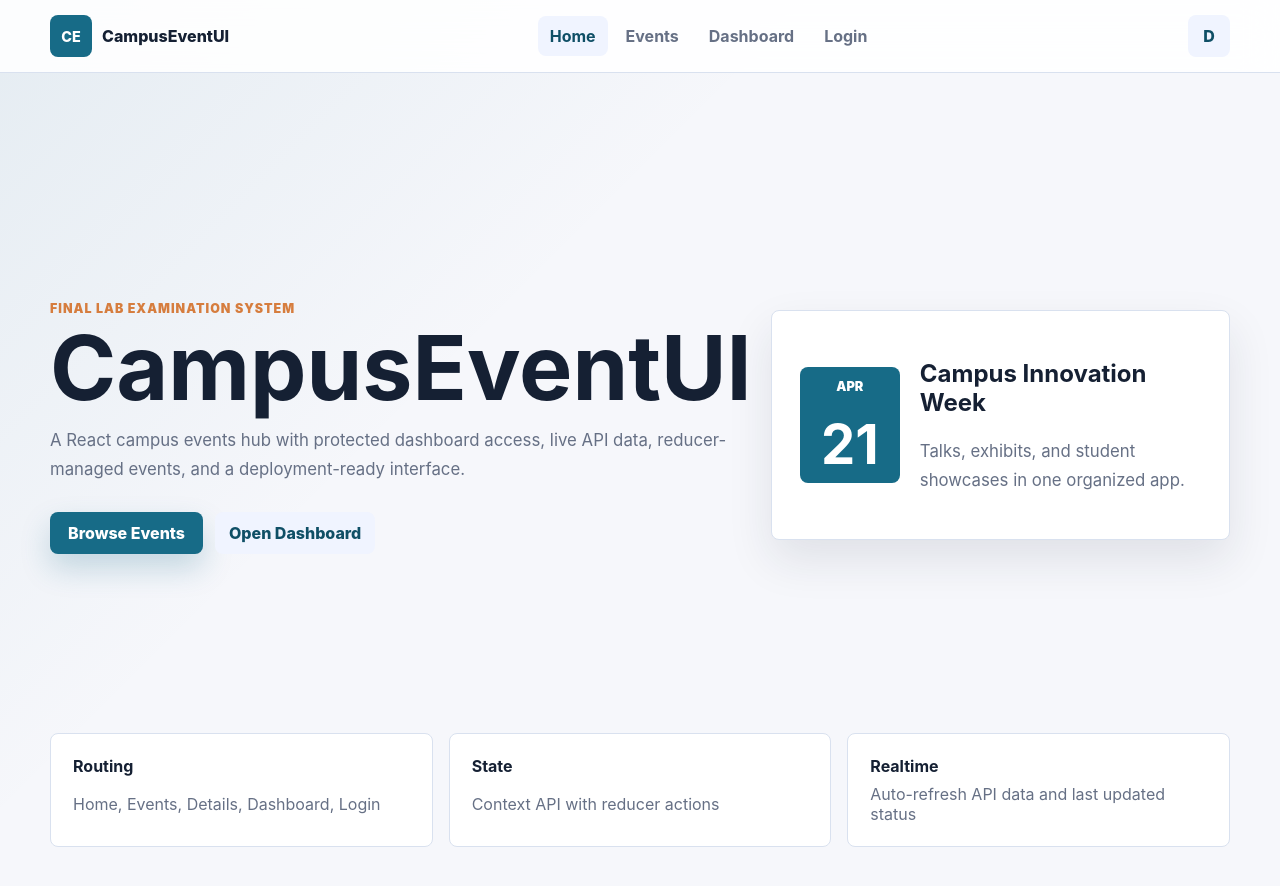
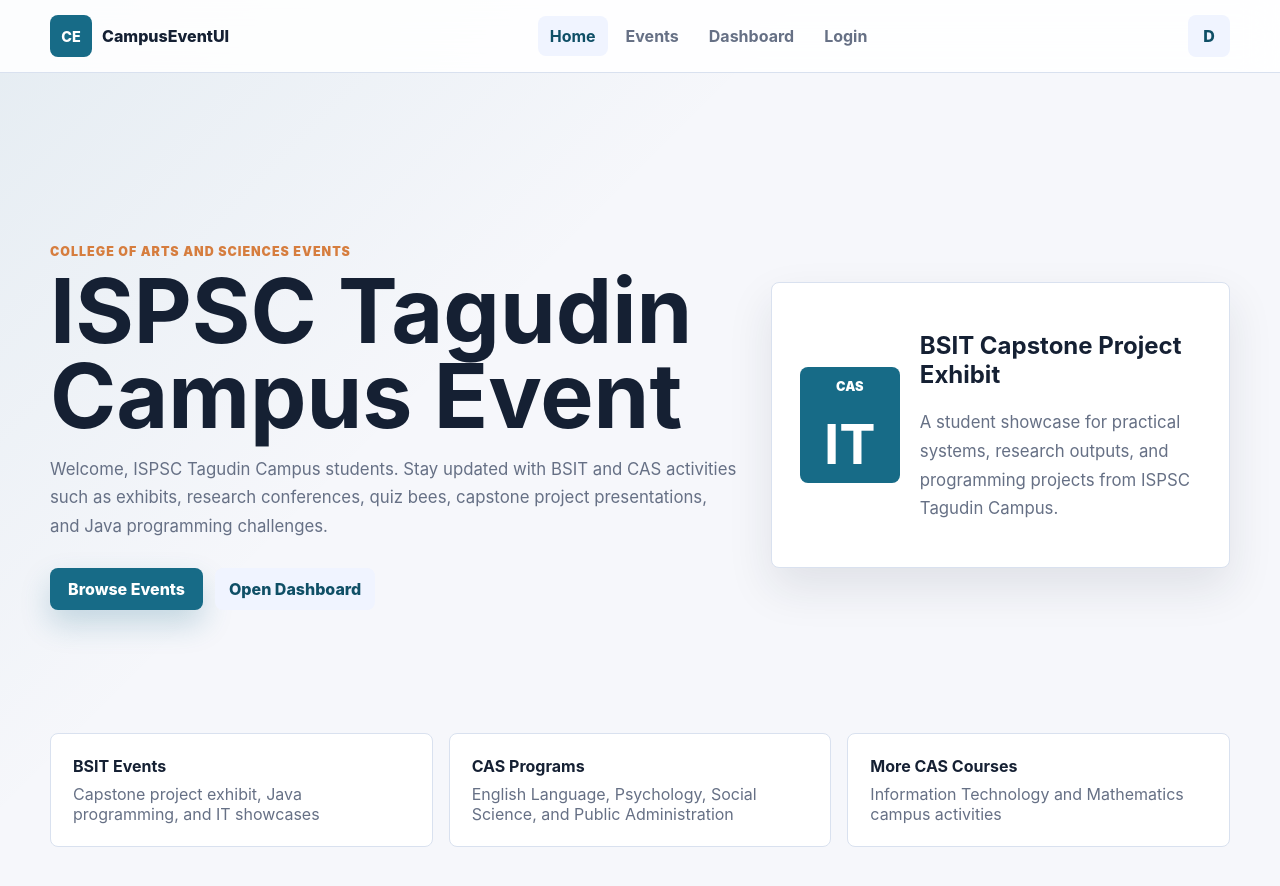
Before and after one commit to ella351/campuseventui, a React (Vite) app: page / in a window 1280 px wide. Shown: the top 886 px of the page. Built offline with nearby package versions, Linux system fonts and the light colour scheme.

Commit message:
Customize ISPSC Tagudin campus events

```diff
--- a/src/components/Navbar.jsx
+++ b/src/components/Navbar.jsx
@@ -16,7 +16,7 @@ export default function Navbar() {
           <NavLink to="/">Home</NavLink>
           <NavLink to="/events">Events</NavLink>
           <NavLink to="/dashboard">Dashboard</NavLink>
-          <NavLink to="/login">Login</NavLink>
+          {!isLoggedIn && <NavLink to="/login">Login</NavLink>}
         </div>
 
         <div className="nav-actions">
--- a/src/context/AppContext.jsx
+++ b/src/context/AppContext.jsx
@@ -13,25 +13,33 @@ const AppContext = createContext(null);
 const initialEvents = [
   {
     id: 'local-1',
-    title: 'Tech Bootcamp Orientation',
-    body: 'Welcome session for student developers, mentors, and project teams.',
-    category: 'Technology',
+    title: 'BSIT Capstone Project Exhibit',
+    body: 'Information Technology students present web systems, mobile apps, and research-based capstone solutions for the ISPSC Tagudin Campus community.',
+    category: 'BSIT',
     status: 'open',
     source: 'campus',
   },
   {
     id: 'local-2',
-    title: 'Arts Night Exhibit',
-    body: 'An evening gallery walk featuring student-made posters, photos, and digital art.',
-    category: 'Arts',
-    status: 'closed',
+    title: 'CAS Research Conference',
+    body: 'Students from English Language, Psychology, Social Science, Public Administration, IT, and Mathematics share research outputs and academic presentations.',
+    category: 'CAS',
+    status: 'open',
     source: 'campus',
   },
   {
     id: 'local-3',
-    title: 'Leadership Forum',
-    body: 'Panel discussion about student leadership, event planning, and campus service.',
-    category: 'Leadership',
+    title: 'Java Programming Challenge',
+    body: 'BSIT students compete in a timed programming contest focused on Java fundamentals, problem solving, and clean code.',
+    category: 'BSIT',
+    status: 'open',
+    source: 'campus',
+  },
+  {
+    id: 'local-4',
+    title: 'CAS Quiz Bee',
+    body: 'A friendly academic competition featuring general education, campus history, CAS programs, and current affairs.',
+    category: 'CAS',
     status: 'open',
     source: 'campus',
   },
@@ -83,6 +91,11 @@ export function AppProvider({ children }) {
   const [isLoggedIn, setIsLoggedIn] = useState(
     () => localStorage.getItem('campus-auth') === 'true',
   );
+  const [currentUser, setCurrentUser] = useState(
+    () =>
+      localStorage.getItem('campus-user') ||
+      (localStorage.getItem('campus-auth') === 'true' ? 'Ella Estrella' : ''),
+  );
   const [theme, setTheme] = useState(
     () => localStorage.getItem('campus-theme') || 'light',
   );
@@ -90,6 +103,14 @@ export function AppProvider({ children }) {
   useEffect(() => {
     localStorage.setItem('campus-auth', String(isLoggedIn));
   }, [isLoggedIn]);
+
+  useEffect(() => {
+    if (currentUser) {
+      localStorage.setItem('campus-user', currentUser);
+    } else {
+      localStorage.removeItem('campus-user');
+    }
+  }, [currentUser]);
 
   useEffect(() => {
     document.documentElement.dataset.theme = theme;
@@ -101,15 +122,30 @@ export function AppProvider({ children }) {
       events: state.events,
       dispatch,
       isLoggedIn,
-      login: () => setIsLoggedIn(true),
-      logout: () => setIsLoggedIn(false),
+      currentUser,
+      login: (username, password) => {
+        const isValidUser =
+          username.trim().toLowerCase() === 'ella estrella' &&
+          password === 'ella123456';
+
+        if (isValidUser) {
+          setCurrentUser('Ella Estrella');
+          setIsLoggedIn(true);
+        }
+
+        return isValidUser;
+      },
+      logout: () => {
+        setCurrentUser('');
+        setIsLoggedIn(false);
+      },
       theme,
       toggleTheme: () =>
         setTheme((currentTheme) =>
           currentTheme === 'dark' ? 'light' : 'dark',
         ),
     }),
-    [isLoggedIn, state.events, theme],
+    [currentUser, isLoggedIn, state.events, theme],
   );
 
   return <AppContext.Provider value={value}>{children}</AppContext.Provider>;
--- a/src/pages/Dashboard.jsx
+++ b/src/pages/Dashboard.jsx
@@ -2,7 +2,7 @@ import { Link } from 'react-router-dom';
 import { useApp } from '../context/AppContext.jsx';
 
 export default function Dashboard() {
-  const { events } = useApp();
+  const { events, currentUser } = useApp();
   const openEvents = events.filter((event) => event.status === 'open').length;
   const closedEvents = events.length - openEvents;
 
@@ -12,7 +12,8 @@ export default function Dashboard() {
         <span className="eyebrow">Protected Area</span>
         <h1>Dashboard</h1>
         <p>
-          Manage your locally added campus events and monitor event readiness.
+          Welcome, {currentUser}. Manage ISPSC Tagudin Campus events for CAS
+          programs and BSIT activities.
         </p>
       </section>
 
@@ -35,8 +36,9 @@ export default function Dashboard() {
         <div>
           <h2>Event Operations</h2>
           <p>
-            The Events page supports adding, deleting, toggling status, search,
-            category filtering, and API-loaded listings.
+            The Events page supports exhibits, research conferences, quiz bees,
+            capstone project presentations, Java programming events, and CAS
+            program activities.
           </p>
           <Link className="primary-button" to="/events">
             Manage Events
--- a/src/pages/EventDetails.jsx
+++ b/src/pages/EventDetails.jsx
@@ -35,11 +35,20 @@ export default function EventDetails() {
         const data = await response.json();
 
         if (!ignore) {
+          const courseCategories = [
+            'BSIT',
+            'BA English Language',
+            'BA Psychology',
+            'BA Social Science',
+            'Public Administration',
+            'Mathematics',
+          ];
+
           setApiEvent({
             id: data.id,
             title: data.title,
             body: data.body,
-            category: data.id % 2 === 0 ? 'Technology' : 'Leadership',
+            category: courseCategories[data.id % courseCategories.length],
             status: data.id % 2 === 0 ? 'open' : 'closed',
           });
           setStatus('success');
--- a/src/pages/Events.jsx
+++ b/src/pages/Events.jsx
@@ -3,10 +3,26 @@ import { Link } from 'react-router-dom';
 import { useApp } from '../context/AppContext.jsx';
 import { usePosts } from '../hooks/usePosts.js';
 
-const categories = ['All', 'Technology', 'Arts', 'Leadership'];
+const categories = [
+  'All',
+  'CAS',
+  'BSIT',
+  'BA English Language',
+  'BA Psychology',
+  'BA Social Science',
+  'Public Administration',
+  'Mathematics',
+];
 
 function getPostCategory(id) {
-  const categoryMap = ['Technology', 'Leadership', 'Arts'];
+  const categoryMap = [
+    'BSIT',
+    'BA English Language',
+    'BA Psychology',
+    'BA Social Science',
+    'Public Administration',
+    'Mathematics',
+  ];
   return categoryMap[id % categoryMap.length];
 }
 
@@ -73,8 +89,8 @@ export default function Events() {
         <span className="eyebrow">Campus Events</span>
         <h1>Events</h1>
         <p>
-          Explore API-loaded posts as event cards, manage custom campus events,
-          and check the latest refresh time.
+          Explore ISPSC Tagudin CAS and BSIT event cards, manage custom campus
+          events, and check the latest refresh time.
         </p>
       </section>
 
--- a/src/pages/Home.jsx
+++ b/src/pages/Home.jsx
@@ -5,11 +5,12 @@ export default function Home() {
     <main className="home-page">
       <section className="hero">
         <div className="hero-content">
-          <span className="eyebrow">Final Lab Examination System</span>
-          <h1>CampusEventUI</h1>
+          <span className="eyebrow">College of Arts and Sciences Events</span>
+          <h1>ISPSC Tagudin Campus Event</h1>
           <p>
-            A React campus events hub with protected dashboard access, live API
-            data, reducer-managed events, and a deployment-ready interface.
+            Welcome, ISPSC Tagudin Campus students. Stay updated with BSIT and
+            CAS activities such as exhibits, research conferences, quiz bees,
+            capstone project presentations, and Java programming challenges.
           </p>
           <div className="hero-actions">
             <Link className="primary-button" to="/events">
@@ -22,28 +23,34 @@ export default function Home() {
         </div>
         <div className="hero-panel" aria-label="Campus event preview">
           <div className="mini-calendar">
-            <span>APR</span>
-            <strong>21</strong>
+            <span>CAS</span>
+            <strong>IT</strong>
           </div>
           <div>
-            <h2>Campus Innovation Week</h2>
-            <p>Talks, exhibits, and student showcases in one organized app.</p>
+            <h2>BSIT Capstone Project Exhibit</h2>
+            <p>
+              A student showcase for practical systems, research outputs, and
+              programming projects from ISPSC Tagudin Campus.
+            </p>
           </div>
         </div>
       </section>
 
-      <section className="feature-band" aria-label="System highlights">
+      <section className="feature-band" aria-label="CAS programs">
         <article>
-          <strong>Routing</strong>
-          <span>Home, Events, Details, Dashboard, Login</span>
+          <strong>BSIT Events</strong>
+          <span>Capstone project exhibit, Java programming, and IT showcases</span>
         </article>
         <article>
-          <strong>State</strong>
-          <span>Context API with reducer actions</span>
+          <strong>CAS Programs</strong>
+          <span>
+            English Language, Psychology, Social Science, and Public
+            Administration
+          </span>
         </article>
         <article>
-          <strong>Realtime</strong>
-          <span>Auto-refresh API data and last updated status</span>
+          <strong>More CAS Courses</strong>
+          <span>Information Technology and Mathematics campus activities</span>
         </article>
       </section>
     </main>
```
Also changed, not shown: src/pages/Login.jsx (+48 -8 lines).
